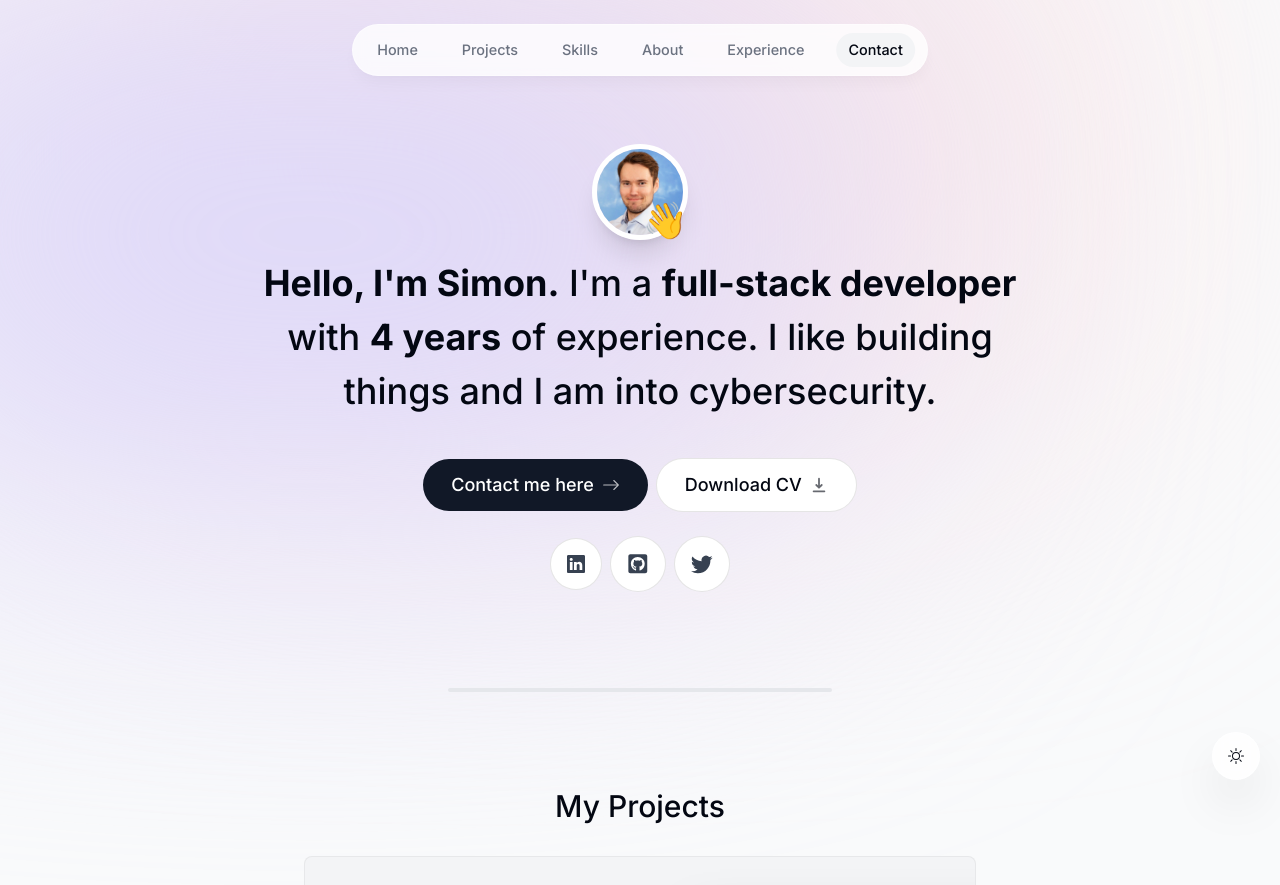
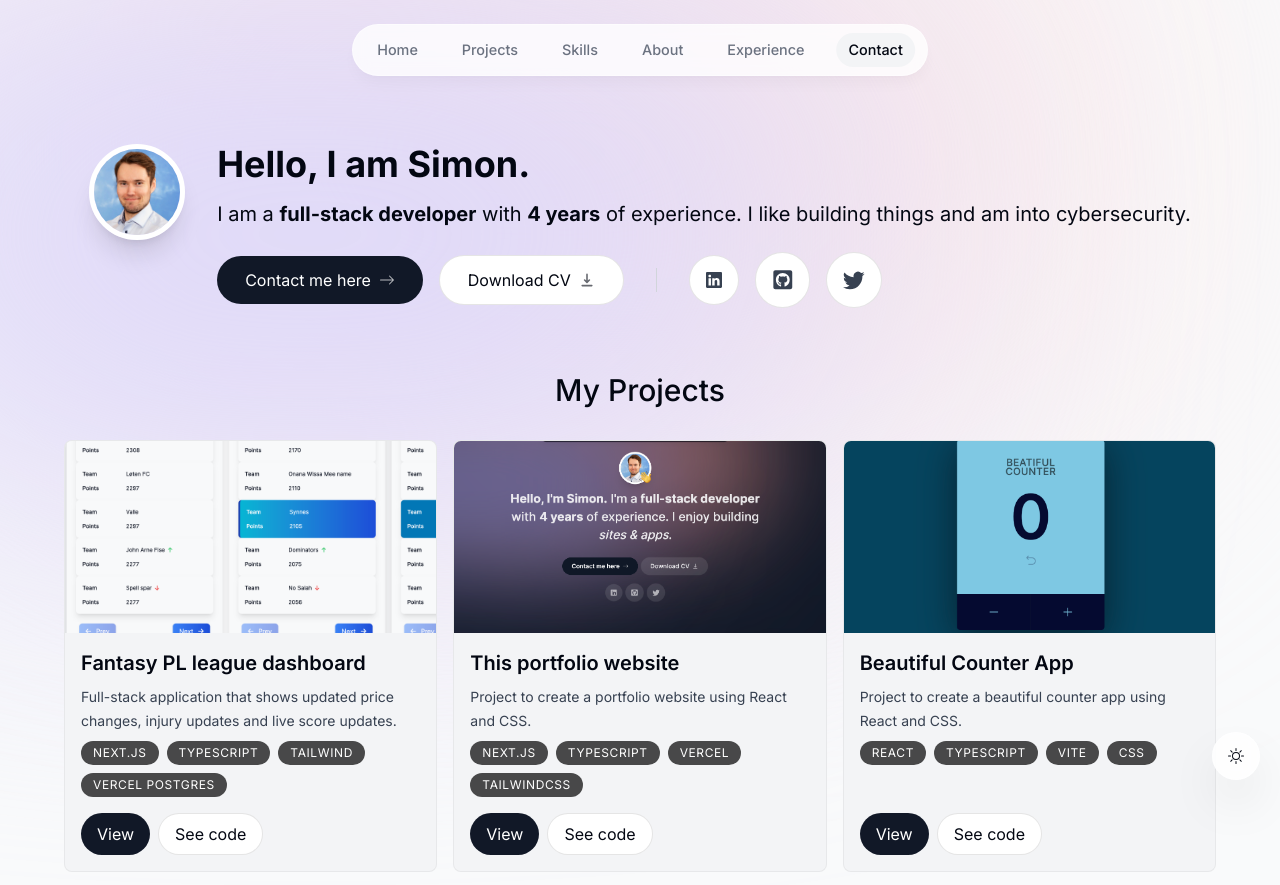
Before and after one commit to simonsynnes/personal-portfolio-website, a Next.js app: page / in a window 1280 px wide. Shown: the top 885 px of the page. Built offline with nearby package versions, Linux system fonts and the light colour scheme; no server answers.

Commit message:
Changed the layout of the intro and project section

```diff
--- a/app/page.tsx
+++ b/app/page.tsx
@@ -10,7 +10,7 @@ const Home = () => {
   return (
     <main className="flex flex-col items-center px-4">
       <Intro />
-      <SectionDivider />
+      {/* <SectionDivider /> */}
       <Projects />
       <Skills />
       <About />
--- a/components/intro.tsx
+++ b/components/intro.tsx
@@ -20,17 +20,17 @@ const Intro = () => {
     <section
       ref={ref}
       id="home"
-      className="mb-28 max-w-[50rem] text-center sm:mb-0 scroll-mt-[100rem]"
+      className="mb-28 max-w-[75rem] mx-auto sm:mb-0 scroll-mt-12"
     >
-      <div className="flex items-center justify-center">
-        <div className="relative">
+      <div className="flex flex-col sm:flex-row items-start justify-start">
         <motion.div
-            initial={{ opacity: 0, scale: 0 }}
+          initial={{ opacity: 0, scale: 0.75 }}
           animate={{ opacity: 1, scale: 1 }}
           transition={{
-              type: "tween",
-              duration: 0.2,
+            type: "spring",
+            stiffness: 120,
           }}
+          className="flex-shrink-0 mr-8 mb-4 sm:mb-0"
         >
           <Image
             src={simonsynnesImg}
@@ -42,41 +42,30 @@ const Intro = () => {
             className="h-24 w-24 rounded-full object-cover border-[0.35rem] border-white shadow-xl"
           />
         </motion.div>
-
-          <motion.span
-            className="absolute bottom-0 right-0 text-4xl"
-            initial={{ opacity: 0, scale: 0 }}
-            animate={{ opacity: 1, scale: 1 }}
-            transition={{
-              type: "spring",
-              stiffness: 125,
-              delay: 0.1,
-              duration: 0.7,
-            }}
+        <motion.div className="flex-grow">
+          <motion.h1
+            className="text-2xl sm:text-4xl font-bold leading-snug mb-4"
+            initial={{ opacity: 0, y: 20 }}
+            animate={{ opacity: 1, y: 0 }}
+            transition={{ delay: 0.2 }}
           >
-            👋
-          </motion.span>
-        </div>
-      </div>
-
-      <motion.h1
-        className="mb-10 mt-4 px-4 text-2xl font-medium !leading-[1.5] sm:text-4xl"
-        initial={{ opacity: 0, y: 100 }}
+            Hello, I am <span className="font-bold">Simon</span>.
+          </motion.h1>
+          <motion.p
+            className="mb-6 text-xl"
+            initial={{ opacity: 0, y: 20 }}
             animate={{ opacity: 1, y: 0 }}
+            transition={{ delay: 0.3 }}
           >
-        <span className="font-bold">Hello, I&apos;m Simon.</span> I&apos;m a{" "}
-        <span className="font-bold">full-stack developer</span> with{" "}
+            I am a <span className="font-bold">full-stack developer</span> with{" "}
             <span className="font-bold">4 years</span> of experience. I like
-        building things and I am into cybersecurity.
-      </motion.h1>
-
+            building things and am into cybersecurity.
+          </motion.p>
           <motion.div
-        className="flex flex-col sm:flex-row items-center justify-center gap-2 px-4 text-lg font-medium"
-        initial={{ opacity: 0, y: 100 }}
+            className="flex flex-col sm:flex-row items-center justify-start gap-4"
+            initial={{ opacity: 0, y: 20 }}
             animate={{ opacity: 1, y: 0 }}
-        transition={{
-          delay: 0.1,
-        }}
+            transition={{ delay: 0.4 }}
           >
             <Link
               href="#contact"
@@ -89,7 +78,6 @@ const Intro = () => {
               Contact me here{" "}
               <BsArrowRight className="opacity-70 group-hover:translate-x-1 transition" />
             </Link>
-
             <a
               className="group bg-white px-7 py-3 flex items-center gap-2 rounded-full outline-none focus:scale-110 hover:scale-110 active:scale-105 transition cursor-pointer borderBlack dark:bg-white/10"
               href="/Resume-Simon-Synnes.pdf"
@@ -98,15 +86,8 @@ const Intro = () => {
               Download CV{" "}
               <HiDownload className="opacity-60 group-hover:translate-y-1 transition" />
             </a>
-      </motion.div>
-      <motion.div
-        className="flex flex-col sm:flex-row items-center justify-center gap-2 px-4 text-lg font-medium mt-6"
-        initial={{ opacity: 0, y: 100 }}
-        animate={{ opacity: 1, y: 0 }}
-        transition={{
-          delay: 0.1,
-        }}
-      >
+            <span className="hidden sm:block mx-4 h-6 w-px bg-gray-300 dark:bg-white/50"></span>{" "}
+            {/* Vertical Divider */}
             <a
               className="bg-white p-4 text-gray-700 hover:text-gray-950 flex items-center gap-2 rounded-full focus:scale-[1.15] hover:scale-[1.15] active:scale-105 transition cursor-pointer borderBlack dark:bg-white/10 dark:text-white/60"
               href="https://linkedin.com/in/simonsynnes"
@@ -114,7 +95,6 @@ const Intro = () => {
             >
               <BsLinkedin />
             </a>
-
             <a
               className="bg-white p-4 text-gray-700 flex items-center gap-2 text-[1.35rem] rounded-full focus:scale-[1.15] hover:scale-[1.15] hover:text-gray-950 active:scale-105 transition cursor-pointer borderBlack dark:bg-white/10 dark:text-white/60"
               href="https://github.com/simonsynnes"
@@ -130,6 +110,8 @@ const Intro = () => {
               <BsTwitter />
             </a>
           </motion.div>
+        </motion.div>
+      </div>
     </section>
   );
 };
--- a/components/project.tsx
+++ b/components/project.tsx
@@ -23,8 +23,8 @@ const Project = ({
     target: ref,
     offset: ["0 1", "1.33 1"],
   });
-  const scaleProgress = useTransform(scrollYProgress, [0, 1], [0.8, 1]);
-  const opacityProgress = useTransform(scrollYProgress, [0, 1], [0.6, 1]);
+  const scaleProgress = useTransform(scrollYProgress, [0, 1], [0.95, 1]);
+  const opacityProgress = useTransform(scrollYProgress, [0, 1], [0.7, 1]);
 
   return (
     <motion.div
@@ -33,49 +33,48 @@ const Project = ({
         scale: scaleProgress,
         opacity: opacityProgress,
       }}
+      className="relative overflow-hidden rounded-lg border border-black/5 bg-gray-100 transition group-hover:bg-gray-200 dark:bg-white/10 dark:text-white dark:hover:bg-white/20 h-full flex flex-col"
+      whileHover={{ scale: 1.03, boxShadow: "0px 0px 20px rgba(0, 0, 0, 0.2)" }}
     >
-      <div className="relative max-w-[42rem] overflow-hidden rounded-lg border border-black/5 bg-gray-100 transition group-hover:bg-gray-200 dark:bg-white/10 dark:text-white dark:hover:bg-white/20 sm:h-[20rem]">
-        <div className="relative flex h-full flex-col px-5 pb-6 pt-4 sm:max-w-[50%] sm:pl-7 sm:pr-2 sm:pt-6 sm:group-even:ml-[19.5rem]">
-          <h3 className="text-2xl font-semibold">{title}</h3>
-
-          <p className="mt-2 leading-6 text-gray-700 dark:text-white/70">
-            {description}
-          </p>
-
-          <div className="flex gap-2 items-center mt-auto">
+      <div className="w-full h-48 overflow-hidden relative">
+        <Image
+          src={imageUrl}
+          alt={`${title} project`}
+          layout="fill"
+          objectFit="cover"
+        />
+      </div>
+      <div className="flex flex-col flex-grow p-4">
+        <h3 className="text-xl font-semibold">{title}</h3>
+        <p className="mt-2 text-sm leading-6 text-gray-700 dark:text-white/70">
+          {description}
+        </p>
+        <div className="mt-2 mb-4 flex flex-wrap gap-2">
+          {tags.map((tag) => (
+            <span
+              key={tag}
+              className="rounded-full bg-black/[0.7] px-3 py-1 text-xs uppercase tracking-wider text-white dark:text-white/70"
+            >
+              {tag}
+            </span>
+          ))}
+        </div>
+        <div className="mt-auto">
+          <div className="flex gap-2">
             <Link
               href={projectURL}
-              className="group bg-gray-900 text-white px-4 py-3 flex items-center gap-2 rounded-full outline-none focus:scale-110 hover:scale-110 hover:bg-gray-950 active:scale-105 transition"
+              className="group bg-gray-900 text-white px-4 py-2 flex items-center gap-2 rounded-full outline-none focus:scale-110 hover:scale-110 hover:bg-gray-950 active:scale-105 transition"
             >
               View
             </Link>
-
             <Link
               href={gitHubURL}
-              className="group bg-white px-7 py-3 flex items-center gap-2 rounded-full outline-none focus:scale-110 hover:scale-110 active:scale-105 transition cursor-pointer borderBlack dark:bg-white/10"
+              className="group bg-white px-4 py-2 flex items-center gap-2 rounded-full outline-none focus:scale-110 hover:scale-110 active:scale-105 transition cursor-pointer borderBlack dark:bg-white/10"
             >
               See code
             </Link>
           </div>
-
-          <ul className="mt-4 flex flex-wrap gap-x-2 gap-y-1 sm:mt-auto ">
-            {tags.map((tag) => (
-              <li
-                key={tag}
-                className="rounded-full bg-black/[0.7] px-3 py-1 text-[0.7rem] uppercase tracking-wider text-white dark:text-white/70"
-              >
-                {tag}
-              </li>
-            ))}
-          </ul>
         </div>
-
-        <Image
-          src={imageUrl}
-          alt={`${title} project`}
-          quality={95}
-          className="absolute -right-40 top-8 hidden w-[28.25rem] rounded-t-lg shadow-2xl transition group-even:-left-40 group-even:right-[initial] group-hover:-translate-x-3 group-hover:translate-y-3 group-hover:-rotate-2 group-hover:scale-[1.04] group-even:group-hover:translate-x-3 group-even:group-hover:translate-y-3 group-even:group-hover:rotate-2 sm:block"
-        />
       </div>
     </motion.div>
   );
--- a/components/projects.tsx
+++ b/components/projects.tsx
@@ -9,15 +9,23 @@ const Projects = () => {
   const { ref } = useSectionInView("Projects", 0.1);
 
   return (
-    <section id="projects" ref={ref} className="mb-28 scroll-mt-28">
+    <section
+      id="projects"
+      ref={ref}
+      className="mb-28 scroll-mt-28 px-4 sm:px-12"
+    >
+      <div className="mt-8 sm:mt-16">
+        {" "}
+        {/* Adjustable margin top here */}
         <SectionHeading>My projects</SectionHeading>
-      <ul>
+        <ul className="grid grid-cols-1 sm:grid-cols-3 gap-4">
           {projectsData.map((project) => (
-          <li key={project.title} className="group mb-3 last:mb-0 sm:mb-8">
+            <li key={project.title} className="group mb-3 sm:mb-0">
               <Project {...project} />
             </li>
           ))}
         </ul>
+      </div>
     </section>
   );
 };
```
Lines whose indentation alone changed are shown as unchanged.
